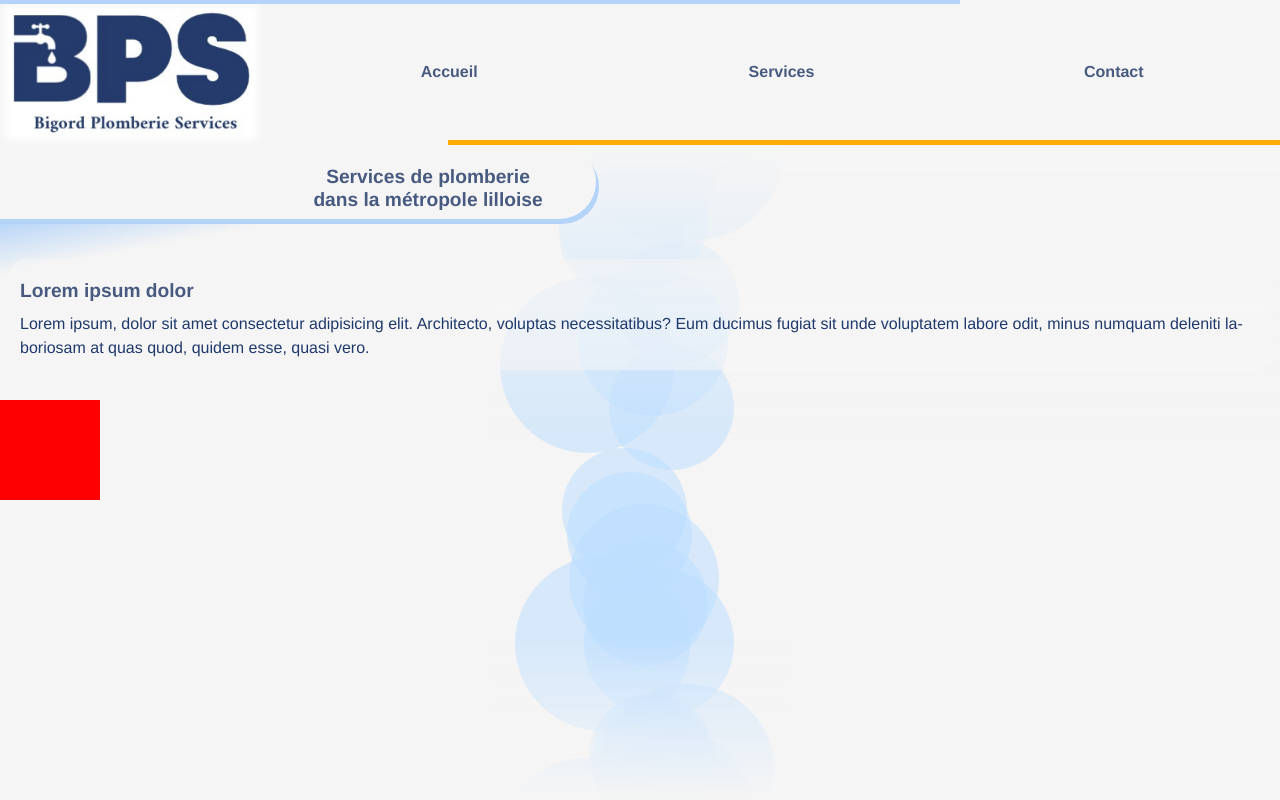
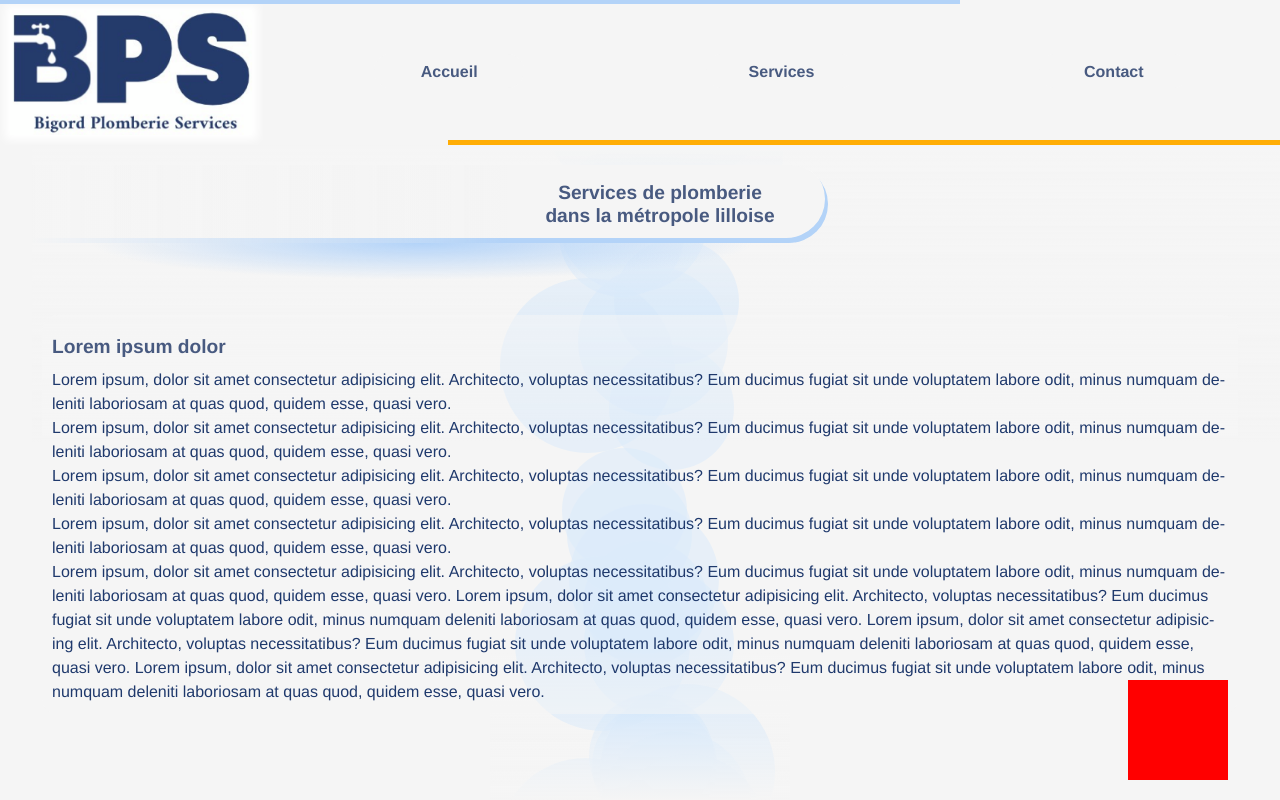
Before and after one commit to Kirjal/bps, a React (Create React App) app: page / in a window 1280 px wide. Built offline with nearby package versions, Linux system fonts and the light colour scheme.

Commit message:
title positioning and styling, form styling

```diff
--- a/src/App.css
+++ b/src/App.css
@@ -67,13 +67,17 @@ footer{
 
 main{
   min-height: 100vh;
+  min-width: 320px;
+  max-width: 1500px;
+  margin: auto;
+  padding-top: 170px;
 }
 
 .title-container{
-  position: relative;
+  position: absolute;
+  top: 20px;
   overflow: hidden;
-  width: 100vw;
-  max-width: 600px;
+  width: calc(50vw + 160px);
 }
 .title-container.services-title, .title-container.contact-title{
   padding-top: 1em;
@@ -82,15 +86,13 @@ main{
 .title{
   background-color: var(--title-background);
   border-radius: 0 200px 200px 0;
-  box-shadow: 3px 5px var(--title-outline);
   position: relative;
   left: -4px;
 }
 
 .title-gradient{
   height: 80px;
-  width: 100%;
-  max-width: 320px;
+  width: min(320px, 80%);
   background: var(--title-gradient);
 }
 
@@ -102,7 +104,7 @@ h1, h2{
   font-size: 1.2em;
   font-weight: bold;
   width: 320px;
-  padding: 20px 20px 8px 4px;
+  padding: 16px 20px 16px 4px;
 }
 
 .yellow-line{
@@ -122,7 +124,7 @@ h1, h2{
 .content{
   position: relative;
   padding: 10px;
-  margin: -40px 10px 30px;
+  margin: 0 10px 30px;
   background-color: var(--content-background);
   border-radius: 15px;
 }
@@ -143,6 +145,9 @@ main p{
   height: 100px;
   width: 100px;
   background-color: #f00;
+  position: sticky;
+  margin: 0 20px 0 auto;
+  bottom: 20px;
 }
 
 #contact-button.visible{
@@ -170,6 +175,43 @@ main.left{
   left: -200px;
 }
 
+.title-fade{
+  display: none;
+}
+
+.title-outline{
+  height: 100%;
+  width: 100%;
+  position: absolute;
+  bottom: 0;
+  right: 0;
+  border-radius: 0 200px 200px 0;
+  box-shadow: inset -3px -5px var(--title-outline);
+}
+
+@media screen and (min-width: 769px){
+  main{
+    width: 95%;
+  }
+
+  .title-fade{
+    display: block;
+    position: absolute;
+    top: 0;
+    left: 0;
+    height: 100%;
+    width: calc(100% - 320px);
+    background: linear-gradient(0.25turn, #f5f5f5, #f5f5f500);
+    z-index: 1;
+  }
+
+  .title-gradient{
+    width:max(320px, 90%);
+    height: 40px;
+    margin: 0 50px 0 auto;
+    background: var(--title-gradient-large);
+  }
+}
 
 /** stuff that was there by default from react ***********************************************/
 
--- a/src/assets/styles/components/bubble-container.css
+++ b/src/assets/styles/components/bubble-container.css
@@ -29,7 +29,7 @@
     width: 100vw;
     position: absolute;
     top: 0;
-    left: calc(50vw - 150px);
+    left: 0;
     background: linear-gradient(#f5f5f5ff, #f5f5f500 300px, #f5f5f500 calc(100% - 100px), #f5f5f5ff);
 }
 
--- a/src/assets/styles/components/header.css
+++ b/src/assets/styles/components/header.css
@@ -2,7 +2,7 @@
 
 header{
     background-color: var(--background);
-    min-height: 110px;
+    height: 145px;
     width: 100vw;
     display: flex;
     align-items: center;
@@ -30,18 +30,16 @@ header .yellow-bar{
 
 .header-logo-container{
     padding: 10px;
+    height: 145px;
+    width: 263px;
     background-color: var(--logo-background);
     box-shadow: inset 0px 0px 10px 5px var(--background);
     transition: all 0.3s;
 }
 
 .header-logo{
-    min-height:83px;
-    min-width:162px;
-    width: 40vw;
-    height: 20.48vw;
-    max-width: 243px;
-    max-height: 125px;
+    width: 100%;
+    height: 100%;
     transition: all 0.3s;
 }
 
@@ -120,23 +118,21 @@ nav{
     flex: 1;
     margin-left: 20px;
     max-width: 1200px;
+    height: 100%;
     display: flex;
-    flex-direction: column;
+    flex-flow: column;
     justify-content: space-around;
     align-items: center;
 }
 
 nav .nav-button{
-    min-width: 100px;
-    width: 80%;
-    max-width: 200px;
+    width: 150px;
     text-align: center;
-    margin: 0;
-    padding: 2px 15px 0;
-    height: 30px;
+    padding: 1px 15px 0;
+    height: 34px;
     font-weight: bold;
     border-radius: 30px;
-    margin-bottom: 3px;
+    margin: 0 5px 3px;
     align-content: center;
     color: var(--menu-link-text);
     background-color: var(--menu-link-background);
@@ -150,6 +146,15 @@ nav .nav-button:hover{
 
 
 @media screen and (max-width: 768px){
+    header{
+        height: 110px;
+    }
+
+    .header-logo-container{
+        height: 103px;
+        width: 182px;
+    }
+
     nav/*.hidden-menu*/{
         transition: all 0.3s;
         position: fixed;
@@ -160,8 +165,8 @@ nav .nav-button:hover{
         width: 100vw;
         background-color: var(--menu-background);
         justify-content: flex-start;
-        gap: 20px;
-        padding: 120px 20px 20px;
+        gap: 10px;
+        padding: 100px 20px 20px;
     }
 
     nav/*.hidden-menu*/.nav-open{
@@ -172,6 +177,8 @@ nav .nav-button:hover{
         background-color: var(--hidden-menu-link-background);
         color: var(--hidden-menu-link-text);
         height: 40px;
+        min-width: 200px;
+        max-width: 300px;
         transition: all 0.2s;
     }
 
@@ -188,15 +195,13 @@ nav .nav-button:hover{
         height: 100px;
     }
 
-    header.small .header-logo{
-        min-height: 63px;
-        min-width: 122px;
-        max-height: 63px;
-        max-width: 122px;
+    header.small .header-logo-container{
+        height: 83px;
+        width: 142px;
     }
 
     nav{
-        flex-direction: row;
+        flex-flow: row wrap;
     }
 
     #burger{
--- a/src/assets/styles/views/contact.css
+++ b/src/assets/styles/views/contact.css
@@ -10,8 +10,8 @@ form{
 .input-container{
     display: flex;
     flex-direction: column;
-    width: 95%;
-    max-width: 800px;
+    min-width: 260px;
+    width: 40%;
     margin-right: 5vw;
 }
 
--- a/src/constants/variables.css
+++ b/src/constants/variables.css
@@ -23,6 +23,7 @@
     --title-background: #f5f5f5;
     --title-outline: #b3d3f8;
     --title-gradient: linear-gradient(0.47turn, #b3d3f8 0%, #f5f5f500 40%);
+    --title-gradient-large: radial-gradient(ellipse at top, #b3d3f8 0%, #f5f5f500 65%);
 
     /*content*/
     --base-text: #1f396c;
--- a/src/views/HomeView.jsx
+++ b/src/views/HomeView.jsx
@@ -7,6 +7,8 @@ const HomeView = () => {
         <>
             <div className="title-container">
                 <div className="title">
+                    <div className="title-fade"></div>
+                    <div className="title-outline"></div>
                     <h1>Services de plomberie dans la métropole lilloise</h1>
                 </div>
                 <div className="title-gradient"></div>
@@ -14,6 +16,10 @@ const HomeView = () => {
             <div className="content">
                 <h3>Lorem ipsum dolor</h3>
                 <p>Lorem ipsum, dolor sit amet consectetur adipisicing elit. Architecto, voluptas necessitatibus? Eum ducimus fugiat sit unde voluptatem labore odit, minus numquam deleniti laboriosam at quas quod, quidem esse, quasi vero.</p>
+                <p>Lorem ipsum, dolor sit amet consectetur adipisicing elit. Architecto, voluptas necessitatibus? Eum ducimus fugiat sit unde voluptatem labore odit, minus numquam deleniti laboriosam at quas quod, quidem esse, quasi vero.</p>
+                <p>Lorem ipsum, dolor sit amet consectetur adipisicing elit. Architecto, voluptas necessitatibus? Eum ducimus fugiat sit unde voluptatem labore odit, minus numquam deleniti laboriosam at quas quod, quidem esse, quasi vero.</p>
+                <p>Lorem ipsum, dolor sit amet consectetur adipisicing elit. Architecto, voluptas necessitatibus? Eum ducimus fugiat sit unde voluptatem labore odit, minus numquam deleniti laboriosam at quas quod, quidem esse, quasi vero.</p>
+                <p>Lorem ipsum, dolor sit amet consectetur adipisicing elit. Architecto, voluptas necessitatibus? Eum ducimus fugiat sit unde voluptatem labore odit, minus numquam deleniti laboriosam at quas quod, quidem esse, quasi vero. Lorem ipsum, dolor sit amet consectetur adipisicing elit. Architecto, voluptas necessitatibus? Eum ducimus fugiat sit unde voluptatem labore odit, minus numquam deleniti laboriosam at quas quod, quidem esse, quasi vero. Lorem ipsum, dolor sit amet consectetur adipisicing elit. Architecto, voluptas necessitatibus? Eum ducimus fugiat sit unde voluptatem labore odit, minus numquam deleniti laboriosam at quas quod, quidem esse, quasi vero. Lorem ipsum, dolor sit amet consectetur adipisicing elit. Architecto, voluptas necessitatibus? Eum ducimus fugiat sit unde voluptatem labore odit, minus numquam deleniti laboriosam at quas quod, quidem esse, quasi vero.</p>
             </div>
         </>
     );
--- a/src/views/ServicesView.jsx
+++ b/src/views/ServicesView.jsx
@@ -5,6 +5,8 @@ const ServicesView = (props) => {
         <>
             <div className="title-container services-title">
                 <div className="title">
+                    <div className="title-fade"></div>
+                    <div className="title-outline"></div>
                     <h1>Liste complète des services</h1>
                 </div>
                 <div className="title-gradient"></div>
```
Also changed, not shown: src/views/ContactView.jsx (+31 -29 lines).
